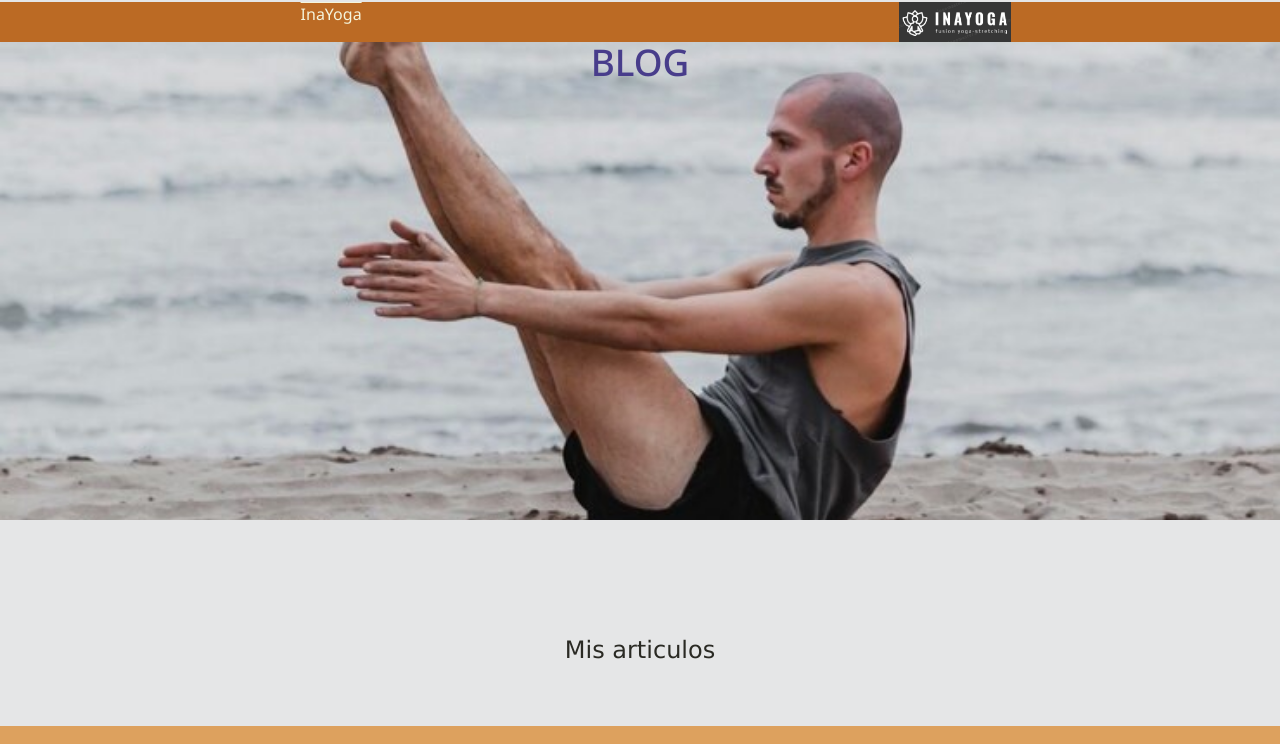
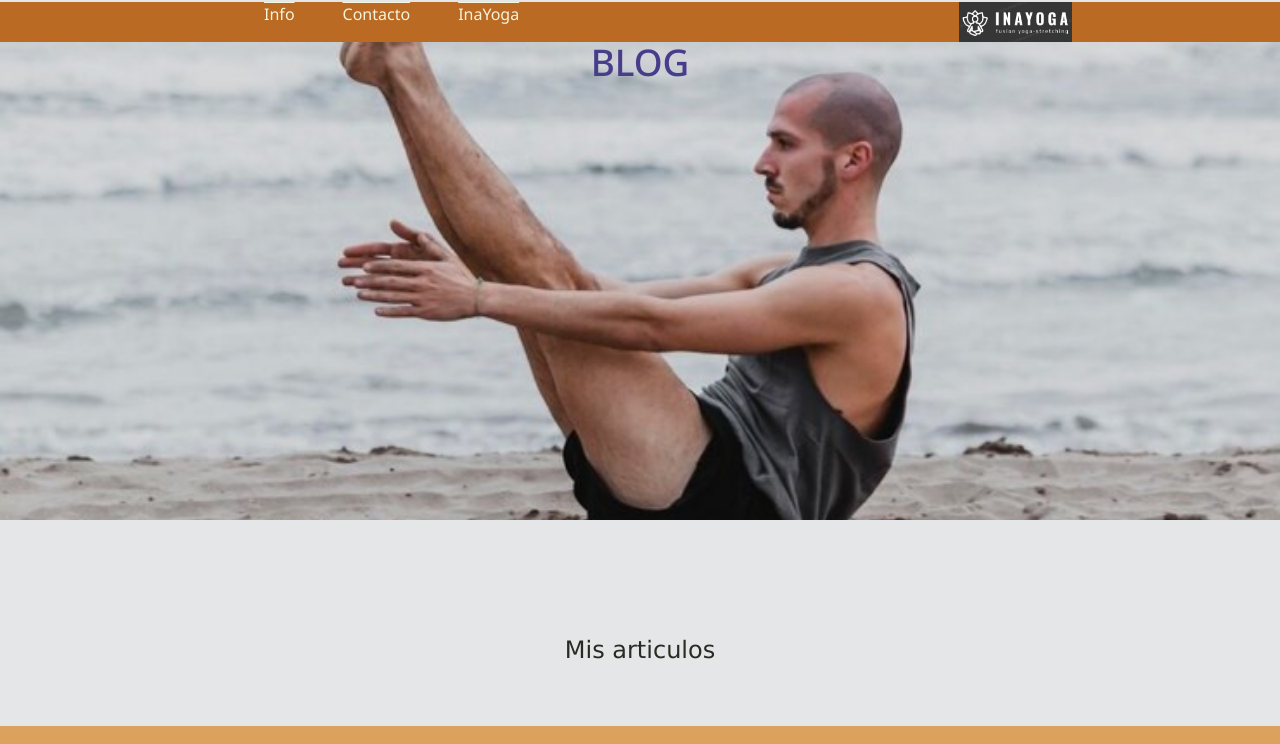
Before and after one commit to pepeluquet/InaYoga, a website: page html/blog.html in a window 1280 px wide. Shown: the top 744 px of the page. Drawn offline with nearby package versions, Linux system fonts and the light colour scheme.

Commit message:
modificacion de menu de todos los html

```diff
--- a/html/blog.html
+++ b/html/blog.html
@@ -26,7 +26,9 @@
             <section class="menu">
                 <nav class="navegacion">
                     <ul>
-                        <a href="../index.html">InaYoga</a> <!-- la idea es el logo con el link pagina principal-->
+                        <li><a href="./html/info.html">Info</a></li>
+                        <li><a href="./html/contacto.html">Contacto</a></li>
+                        <li><a href="../index.html">InaYoga</a></li>
                     </ul>
                 </nav>
                 <img class="logo" src="../assets/logo.png" alt="logo" />
```
Also changed, not shown: html/contacto.html (+3 -1 lines), html/info.html (+3 -1 lines).
